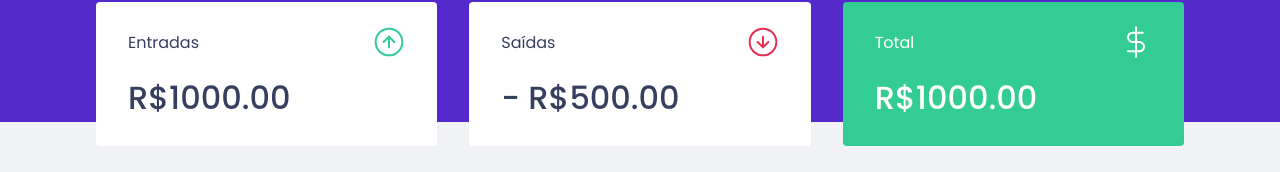
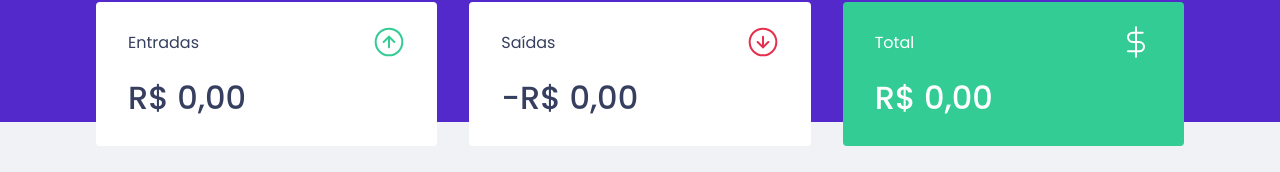
Before and after one commit to marcoscosta90/ignite-project, a React (Create React App) app: page / in a window 1280 px wide. Shown: the part 150-322 px from the top of the page. Built offline with nearby package versions, Linux system fonts and the light colour scheme; no server answers; what miragejs would draw is missing.

Commit message:
Working with context

```diff
--- a/src/components/NewTransactionModal/index.tsx
+++ b/src/components/NewTransactionModal/index.tsx
@@ -1,10 +1,10 @@
+import { FormEvent, useState, useContext } from "react";
 import Modal from "react-modal";
 import { Container, TransactionTypeContainer, RadioBox } from "./styles";
 import closeImage from "../../assets/close.svg";
 import incomeImage from "../../assets/income.svg";
 import outcomeImage from "../../assets/outcome.svg";
-import { FormEvent, useState } from "react";
-import { api } from "../../services/api";
+import { useTransactions } from "../../hooks/useTransactions";
 
 interface NewTransactionModalProps {
   isOpen: boolean;
@@ -15,23 +15,29 @@
   isOpen,
   onRequestClose,
 }: NewTransactionModalProps) {
+  const { createTransaction } = useTransactions();
+
   const [title, setTitle] = useState("");
-  const [value, setValue] = useState(0);
+  const [amount, setAmount] = useState(0);
   const [category, setCategory] = useState("");
 
   const [type, setType] = useState("deposit");
 
-  function handleCreateNewTransaction(event: FormEvent) {
+  async function handleCreateNewTransaction(event: FormEvent) {
     event.preventDefault();
 
-    const data = {
+    await createTransaction({
       title,
-      value,
+      amount,
       category,
       type,
-    };
+    });
 
-    api.post("/transactions", data);
+    setTitle("");
+    setAmount(0);
+    setCategory("");
+    setType("deposit");
+    onRequestClose();
   }
 
   return (
@@ -60,8 +66,8 @@
         <input
           type="number"
           placeholder="Valor"
-          value={value}
-          onChange={(event) => setValue(Number(event.target.value))}
+          value={amount}
+          onChange={(event) => setAmount(Number(event.target.value))}
         />
 
         <TransactionTypeContainer>
--- a/src/components/Summary/index.tsx
+++ b/src/components/Summary/index.tsx
@@ -1,9 +1,31 @@
+import { useContext } from "react";
 import incomeImg from "../../assets/income.svg";
 import outcomeImg from "../../assets/outcome.svg";
 import totalImg from "../../assets/total.svg";
+import { useTransactions } from "../../hooks/useTransactions";
 import { Container } from "./styles";
 
 export function Summary() {
+  const { transactions } = useTransactions();
+
+  const summary = transactions.reduce(
+    (acc, transaction) => {
+      if (transaction.type === "deposit") {
+        acc.deposits += transaction.amount;
+        acc.total += transaction.amount;
+      } else {
+        acc.withdraws += transaction.amount;
+        acc.total -= transaction.amount;
+      }
+      return acc;
+    },
+    {
+      deposits: 0,
+      withdraws: 0,
+      total: 0,
+    }
+  );
+
   return (
     <Container>
       <div>
@@ -11,21 +33,37 @@
           <p>Entradas</p>
           <img src={incomeImg} alt="Entradas" />
         </header>
-        <strong>R$1000.00</strong>
+        <strong>
+          {new Intl.NumberFormat("pt-BR", {
+            style: "currency",
+            currency: "BRL",
+          }).format(summary.deposits)}
+        </strong>
       </div>
       <div>
         <header>
           <p>Saídas</p>
           <img src={outcomeImg} alt="Saidas" />
         </header>
-        <strong>- R$500.00</strong>
+        <strong>
+          -
+          {new Intl.NumberFormat("pt-BR", {
+            style: "currency",
+            currency: "BRL",
+          }).format(summary.withdraws)}
+        </strong>
       </div>
       <div className="highlight-background">
         <header>
           <p>Total</p>
           <img src={totalImg} alt="Entradas" />
         </header>
-        <strong>R$1000.00</strong>
+        <strong>
+          {new Intl.NumberFormat("pt-BR", {
+            style: "currency",
+            currency: "BRL",
+          }).format(summary.total)}
+        </strong>
       </div>
     </Container>
   );
--- a/src/components/TransactionsTable/index.tsx
+++ b/src/components/TransactionsTable/index.tsx
@@ -1,24 +1,10 @@
-import { useEffect, useState } from "react";
+import { useContext } from "react";
+import { useTransactions } from "../../hooks/useTransactions";
 import { api } from "../../services/api";
 import { Container } from "./styles";
 
-interface Transaction {
-  id: number;
-  title: string;
-  amount: number;
-  type: string;
-  category: string;
-  createdAt: string;
-}
-
 export function TransactionsTable() {
-  const [transactions, setTransactions] = useState<Transaction[]>([]);
-
-  useEffect(() => {
-    api
-      .get("transactions")
-      .then((response) => setTransactions(response.data.transactions));
-  }, []);
+  const { transactions } = useTransactions();
 
   return (
     <Container>
--- /dev/null
+++ b/src/hooks/useTransactions.tsx
@@ -0,0 +1,64 @@
+import {
+  createContext,
+  ReactNode,
+  useContext,
+  useEffect,
+  useState,
+} from "react";
+import { api } from "../services/api";
+
+interface Transaction {
+  id: number;
+  title: string;
+  amount: number;
+  type: string;
+  category: string;
+  createdAt: string;
+}
+
+type TransactionInput = Omit<Transaction, "id" | "createdAt">;
+
+interface TransactionsProviderProps {
+  children: ReactNode;
+}
+
+interface TransactionsContextData {
+  transactions: Transaction[];
+  createTransaction: (transaction: TransactionInput) => Promise<void>;
+}
+
+const TransactionsContext = createContext<TransactionsContextData>(
+  {} as TransactionsContextData
+);
+
+export function TransactionsProvider({ children }: TransactionsProviderProps) {
+  const [transactions, setTransactions] = useState<Transaction[]>([]);
+
+  useEffect(() => {
+    api
+      .get("transactions")
+      .then((response) => setTransactions(response.data.transactions));
+  }, []);
+
+  async function createTransaction(transactionInput: TransactionInput) {
+    const response = await api.post("/transactions", {
+      ...transactionInput,
+      createdAt: new Date(),
+    });
+    const { transaction } = response.data;
+
+    setTransactions([...transactions, transaction]);
+  }
+
+  return (
+    <TransactionsContext.Provider value={{ transactions, createTransaction }}>
+      {children}
+    </TransactionsContext.Provider>
+  );
+}
+
+export function useTransactions() {
+  const context = useContext(TransactionsContext);
+
+  return context;
+}
```
Also changed, not shown: src/App.tsx (+3 -4 lines).
